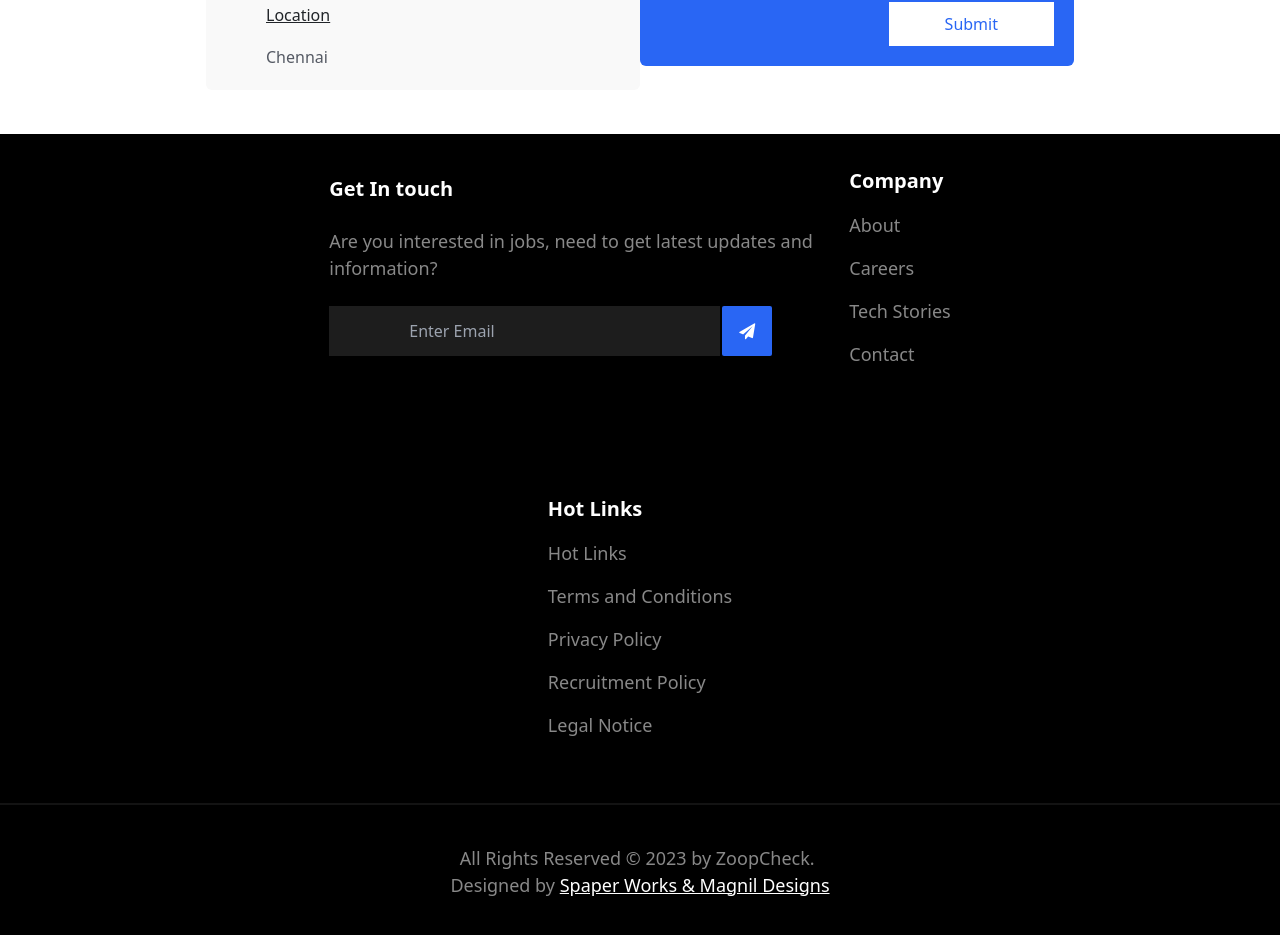
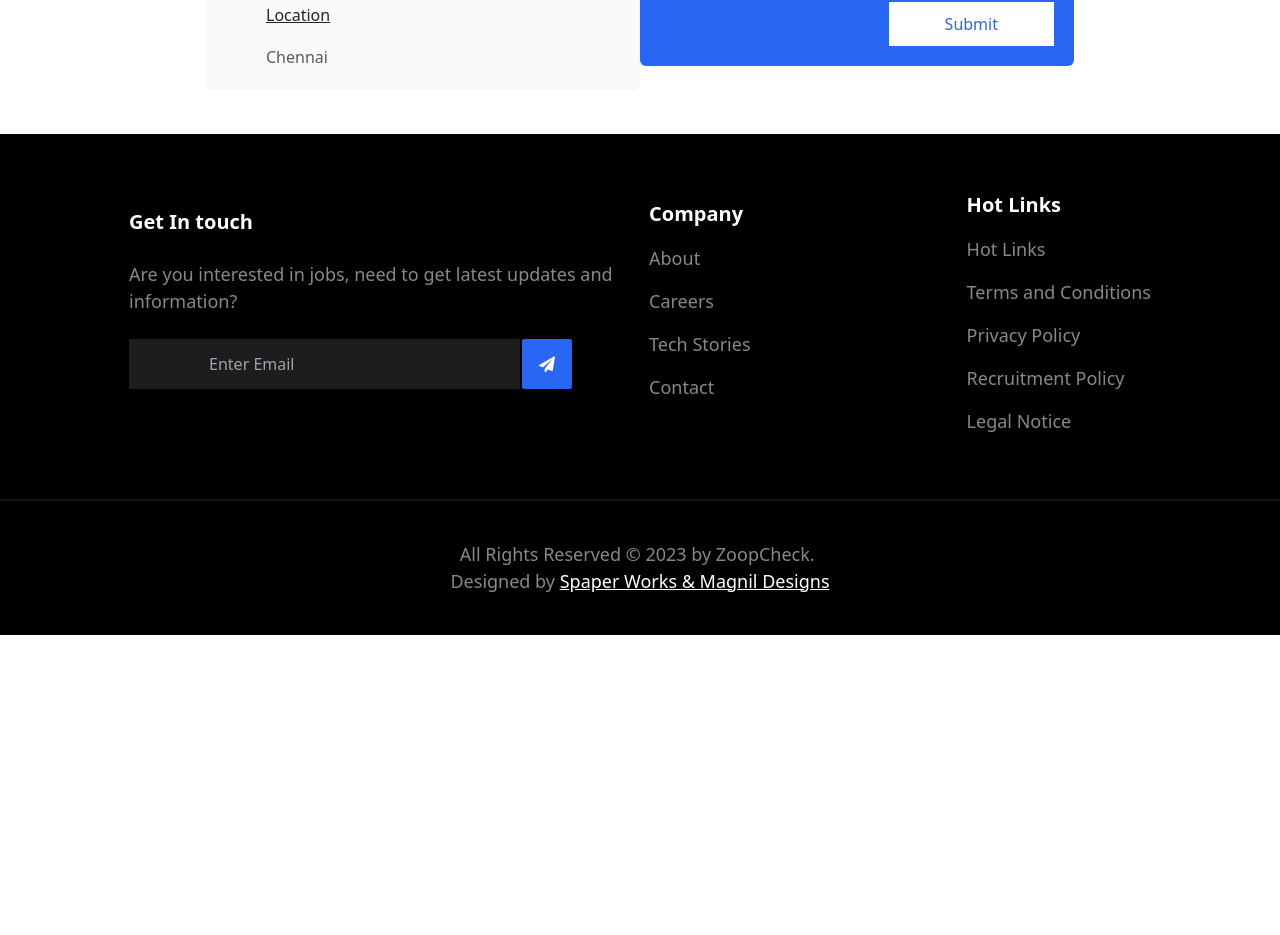
Before and after one commit to SkillFro/zoopcheck.web, a Nuxt app: page /contact in a window 1280 px wide. Shown: the part 757-1692 px from the top of the page. After the commit the page ends 1392 px from the top, so only its background shows below. Built offline with nearby package versions, Linux system fonts and the light colour scheme.

Commit message:
feat:changes fixed

```diff
--- a/components/Footer.vue
+++ b/components/Footer.vue
@@ -100,7 +100,7 @@
     <div class="hidden md:block">
       <div class="px-14">
         <div
-          class="xl:flex gap-[70px] mt-5 xl:justify-around lg:items-start xl:items-center md:flex-col"
+          class="xl:flex-row gap-[70px] mt-5 xl:justify-around lg:items-start xl:items-center md:flex-col lg:flex"
         >
           <div class="flex gap-5">
             <div class="flex flex-col gap-6">
```
